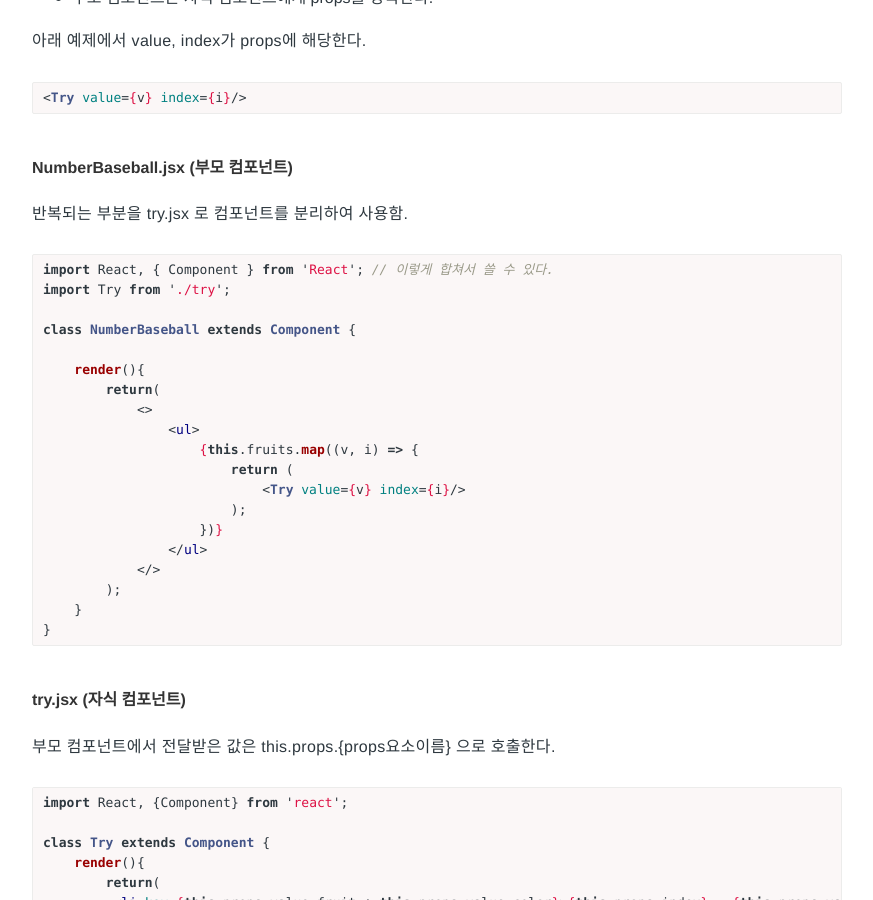
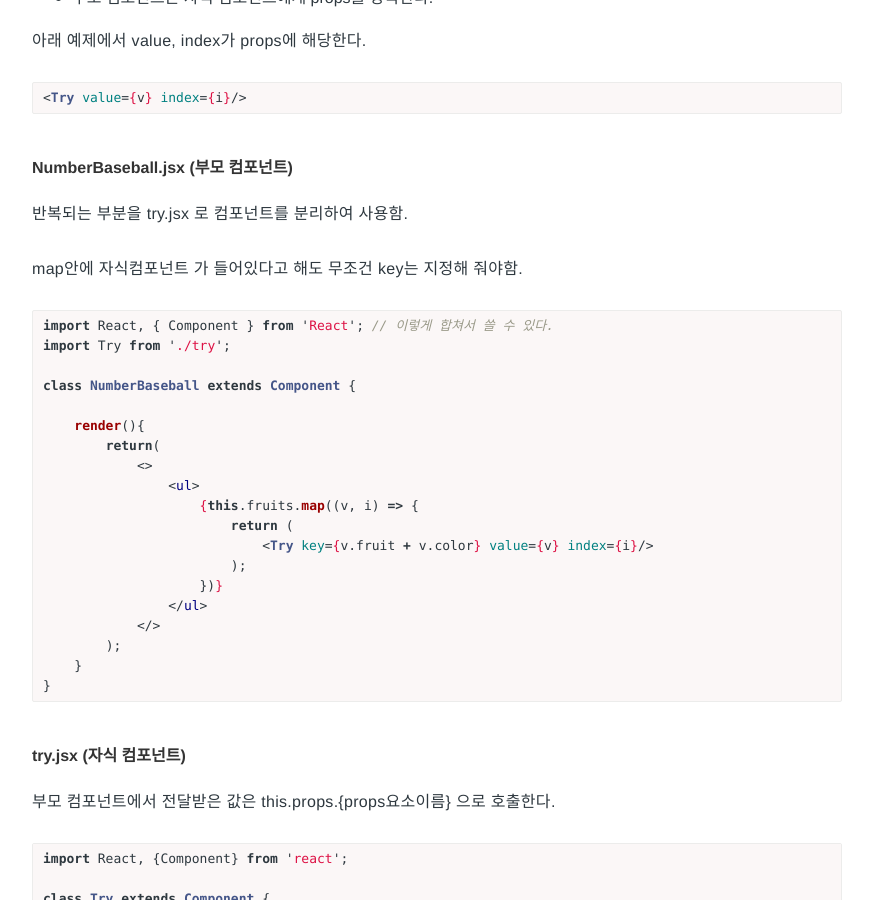
Before and after one commit to Pie001/pie001.github.io, a Jekyll site: the page built from _posts/2020-11-19-0075.md, in a window 1280 px wide and 900 px high, scrolled down 1923 px. Shown: the whole window, without its empty margins (203-1076 px from the left). Built offline with Jekyll 4.4.1, drawn with Linux system fonts in a browser that asks for light colours; comment, search, counter and statistics services are not loaded.

Commit message:
Update 2020-11-19-0075.md

````diff
--- a/_posts/2020-11-19-0075.md
+++ b/_posts/2020-11-19-0075.md
@@ -89,6 +89,8 @@ class NumberBaseball extends Component {
 #### NumberBaseball.jsx (부모 컴포넌트)
 반복되는 부분을 try.jsx 로 컴포넌트를 분리하여 사용함.
 
+map안에 자식컴포넌트 <Try />가 들어있다고 해도 무조건 key는 지정해 줘야함.
+
 ```jsx
 import React, { Component } from 'React'; // 이렇게 합쳐서 쓸 수 있다.
 import Try from './try';
@@ -101,7 +103,7 @@ class NumberBaseball extends Component {
                 <ul>
                     {this.fruits.map((v, i) => {
                         return (
-                            <Try value={v} index={i}/>
+                            <Try key={v.fruit + v.color} value={v} index={i}/>
                         );
                     })}
                 </ul>
````
